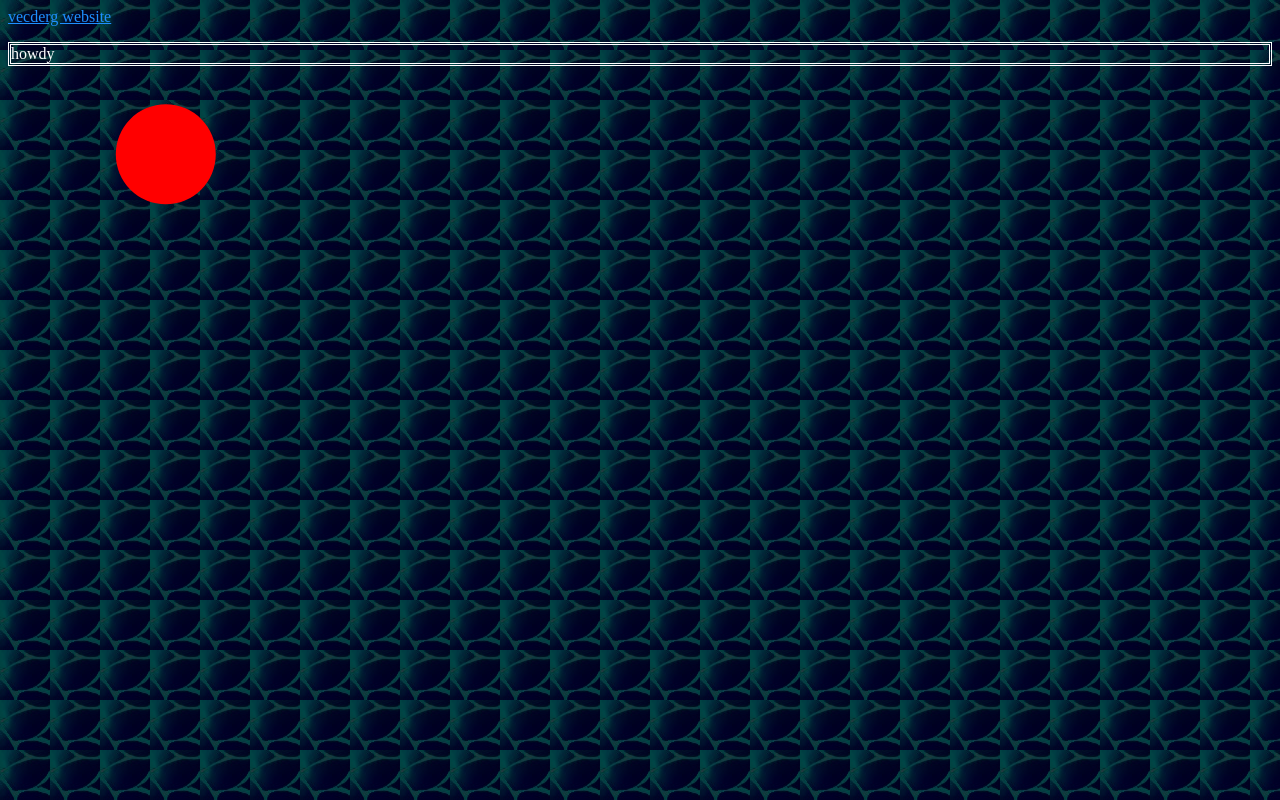
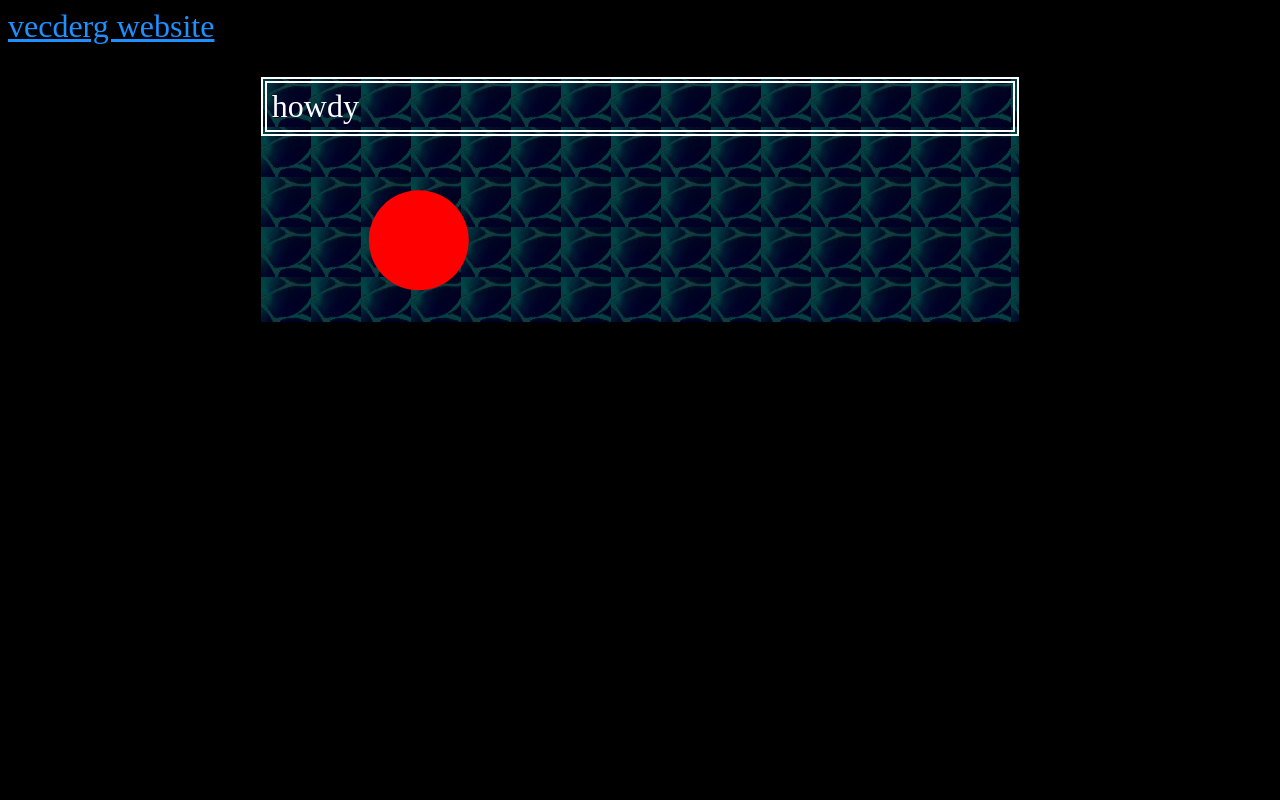
Before and after one commit to vecderg/vecderg.github.io, a plain HTML site: page index.html in a window 1280 px wide. Drawn offline with Linux system fonts and the light colour scheme.

Commit message:
box stuff

```diff
--- a/index.html
+++ b/index.html
@@ -7,27 +7,52 @@
 	<style>
       .normal {
         color: white;
+		padding:5px;
+		font-size:2em;
+		text-align:left
+
       }
+	  .doubleborder{
+		border-style:double;
+		border-color:white;
+		border-width:0.2em;
+	  }
 	  a {
 		color:dodgerblue;
+		font-size:2em;
+	  }
+	  center {
+		margin:auto;
+		background-image:url('img/water.jpg');
+		width:60%;
+		height:60%;
+	  }
+	  body {
+		background-color:black;
+	  }
+	  p {
+
 	  }
     </style>
 
 </head>
 
-<!--<div style="background-color:black;background-image:url("water.jpg");background-repeat: repeat;"></div>-->
-
-<body style="background-color:black;background-image:url('img/water.jpg');">
+<body>
+<!--<body style="background-color:black;background-image:url('img/water.jpg');">-->
 
 <a  href="https://vecderg.com">vecderg website</a>
 
-<p class="normal"; style="border-style:double; border-color:white">howdy</p>
+<center>
+
+<p class="normal doubleborder";>howdy</p>
 
 <?xml version="1.0" encoding="UTF-8" standalone="no"?>
 <svg
    sodipodi:docname="svg movable object.svg"
    id="svg6"
-   version="1.1">
+   version="1.1"
+   style="width:100%"
+   >
   <circle
      id="circle2"
      fill="#ff0000"
@@ -38,7 +63,7 @@
      id="script4"
      type="text/javascript"><![CDATA[
     var KEY = { w:87, a:65, s:83, d:68 };
-    var moveSpeed = 5;
+    var moveSpeed = 10;
     var circle = document.getElementsByTagName("circle")[0];
     var x = circle.getAttribute('cx')*1,
         y = circle.getAttribute('cy')*1;
@@ -63,5 +88,7 @@
   ]]></script>
 </svg>
 
+</center>
+
 </body>
 </html>
```
